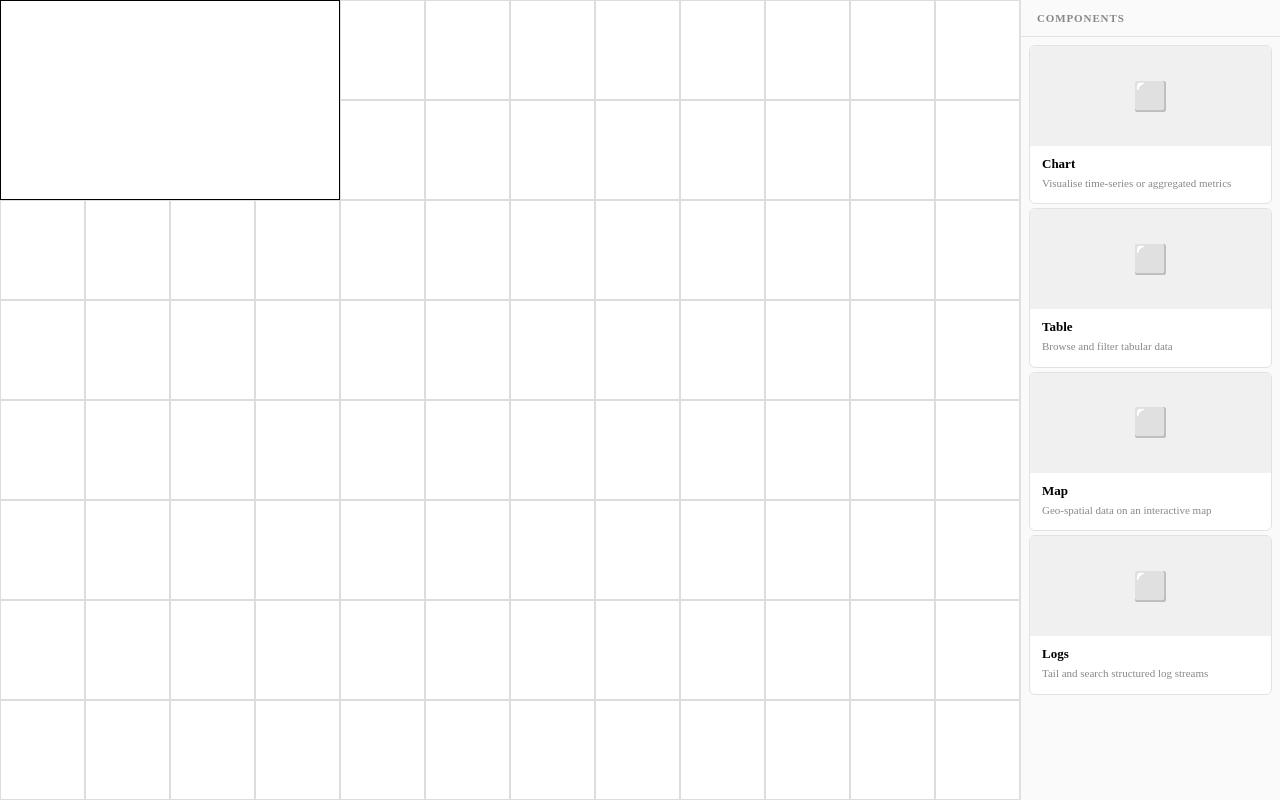
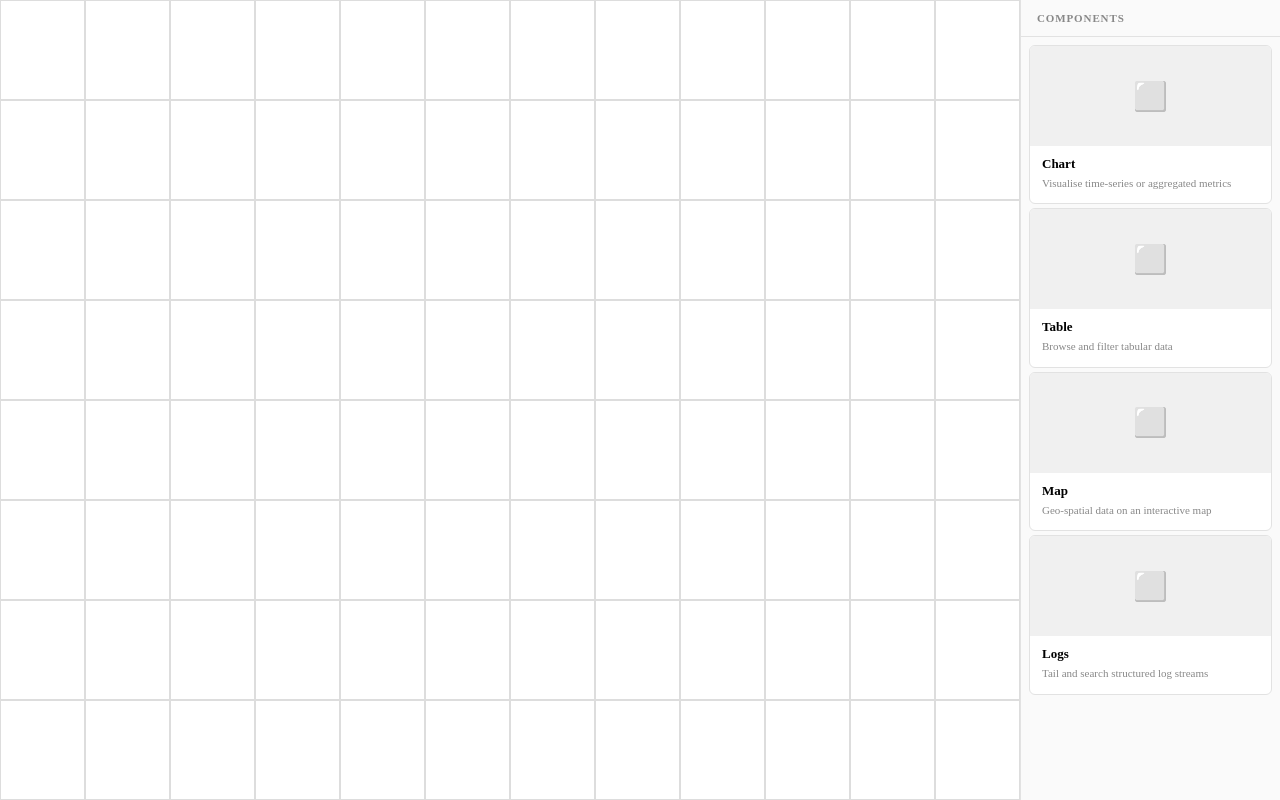
Before and after one commit to SevcikMichal/galleon-lit-grid-shell, a website built with Vite: page index.html in a window 1280 px wide. Built offline with nearby package versions, Linux system fonts and the light colour scheme.

Commit message:
Remove default cell

```diff
--- a/index.html
+++ b/index.html
@@ -16,7 +16,6 @@
 <body>
   <div id="app">
     <galleon-canvas columns="12" rows="8" style="flex: 1;">
-      <galleon-cell col="1" row="1" colspan="4" rowspan="2"></galleon-cell>
     </galleon-canvas>
     <galleon-components-browser>
       <galleon-component name="Chart" description="Visualise time-series or aggregated metrics" colspan="4" rowspan="3"></galleon-component>
```
